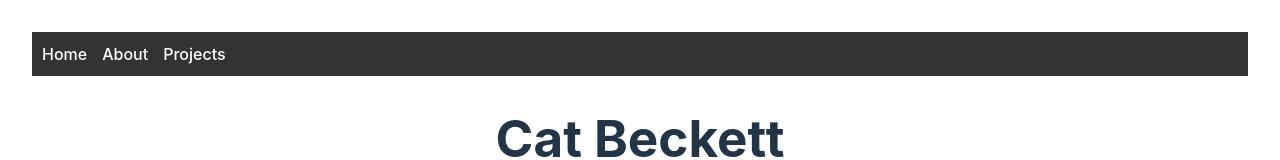
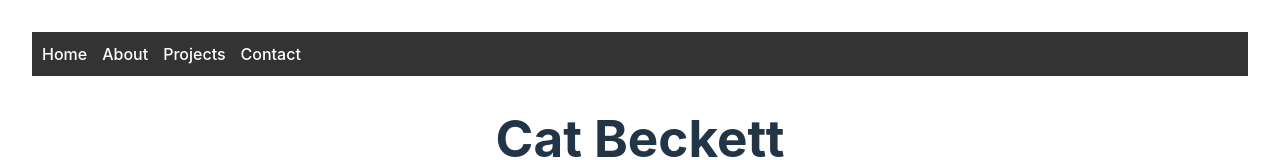
Before and after one commit to catbeckett/React-Portfolio, a React (Vite) app: page / in a window 1280 px wide. Shown: the top 160 px of the page. Built offline with nearby package versions, Linux system fonts and the light colour scheme.

Commit message:
Refactor Header component to include Contact link

```diff
--- a/src/Components/Header.jsx
+++ b/src/Components/Header.jsx
@@ -9,6 +9,7 @@
                     <li className="nav-item"><a href="/">Home</a></li>
                     <li className="nav-item"><a href="/about">About</a></li>
                     <li className="nav-item"><a href="/projects">Projects</a></li>
+                    <li className="nav-item"><a href="/contact">Contact</a></li>
                     {/* Add more navigation links as needed */}
                 </ul>
             </nav>
```
